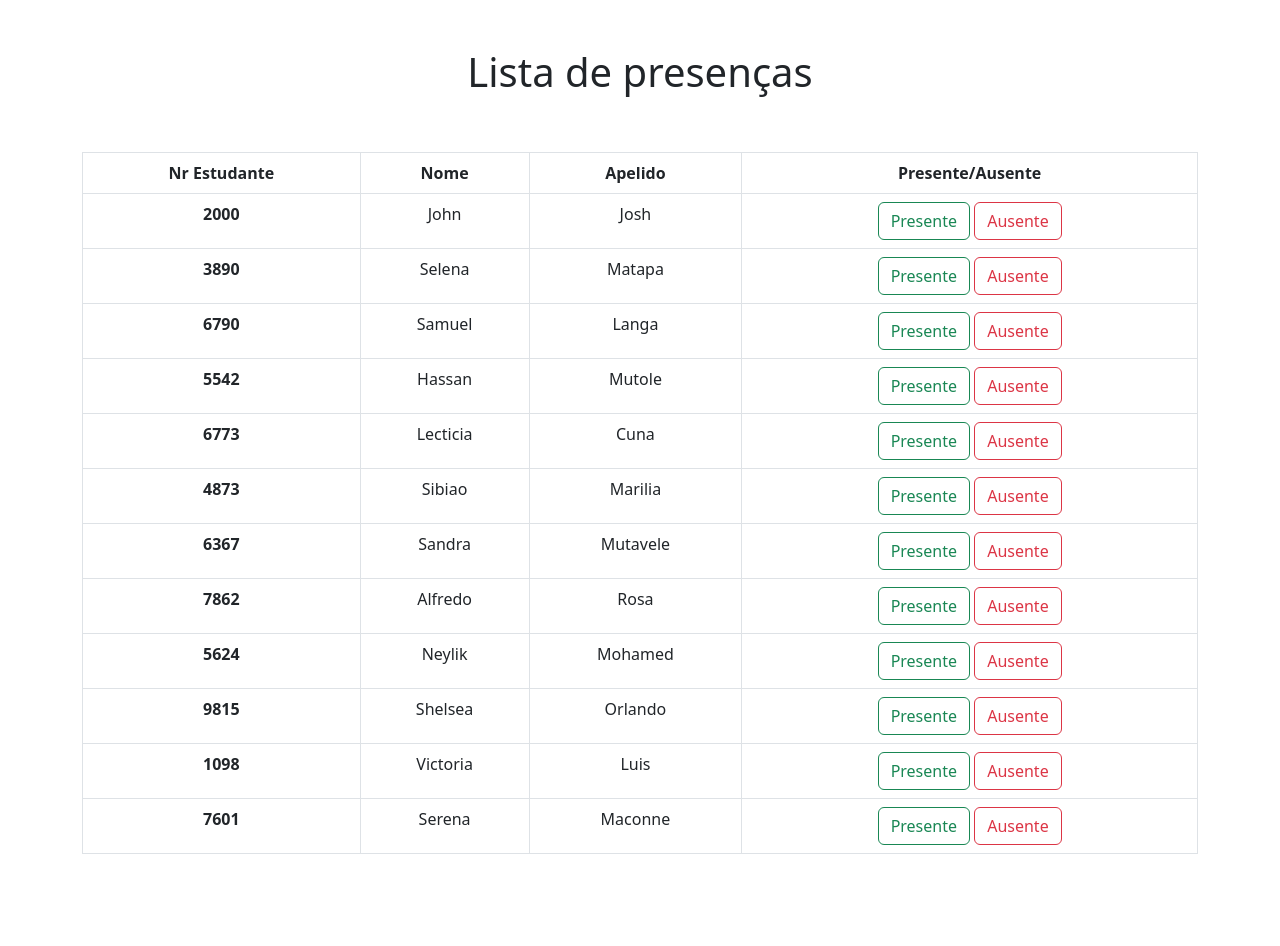
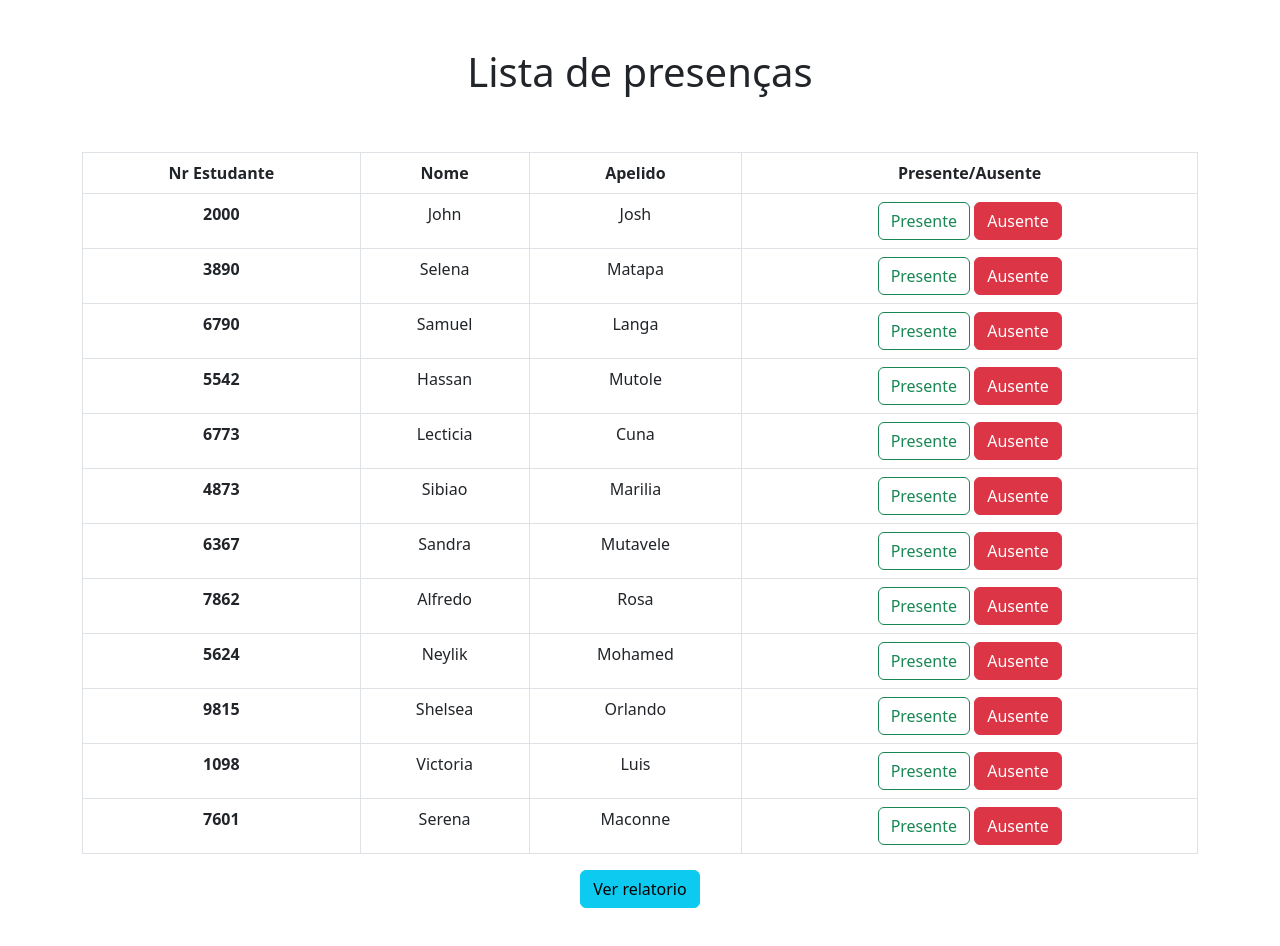
Before and after one commit to samuellangajr/my-app, a React (Create React App) app: page / in a window 1280 px wide. Shown: the top 946 px of the page. Before the commit the page ends 902 px from the top, so only its background shows below. Built offline with nearby package versions, Linux system fonts and the light colour scheme.

Commit message:
ausente como default

```diff
--- a/src/components/table.js
+++ b/src/components/table.js
@@ -50,7 +50,7 @@ export default function Table(props) {
                 <button
                   className={
                     "btn btn-outline-danger " +
-                    (selectedButtons[index] === "ausente" ? "active" : "")
+                    (selectedButtons[index] === "presente" ? "" : "active")
                   }
                   onClick={() => handleClickButton2(index)}
                 >
@@ -61,6 +61,7 @@ export default function Table(props) {
           ))}
         </tbody>
       </table>
+      <button class="btn btn-info">Ver relatorio</button>
     </div>
   );
 }
```
